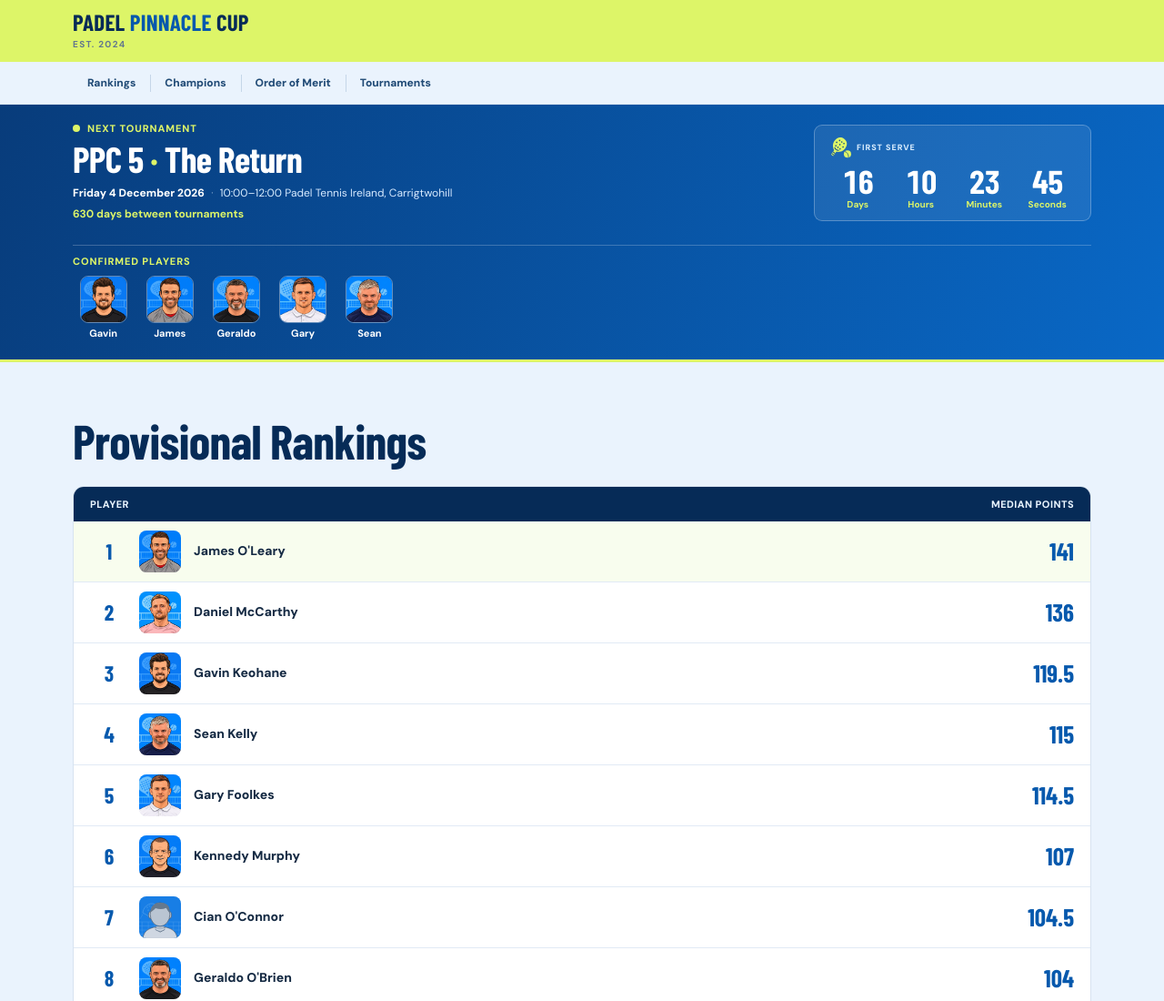
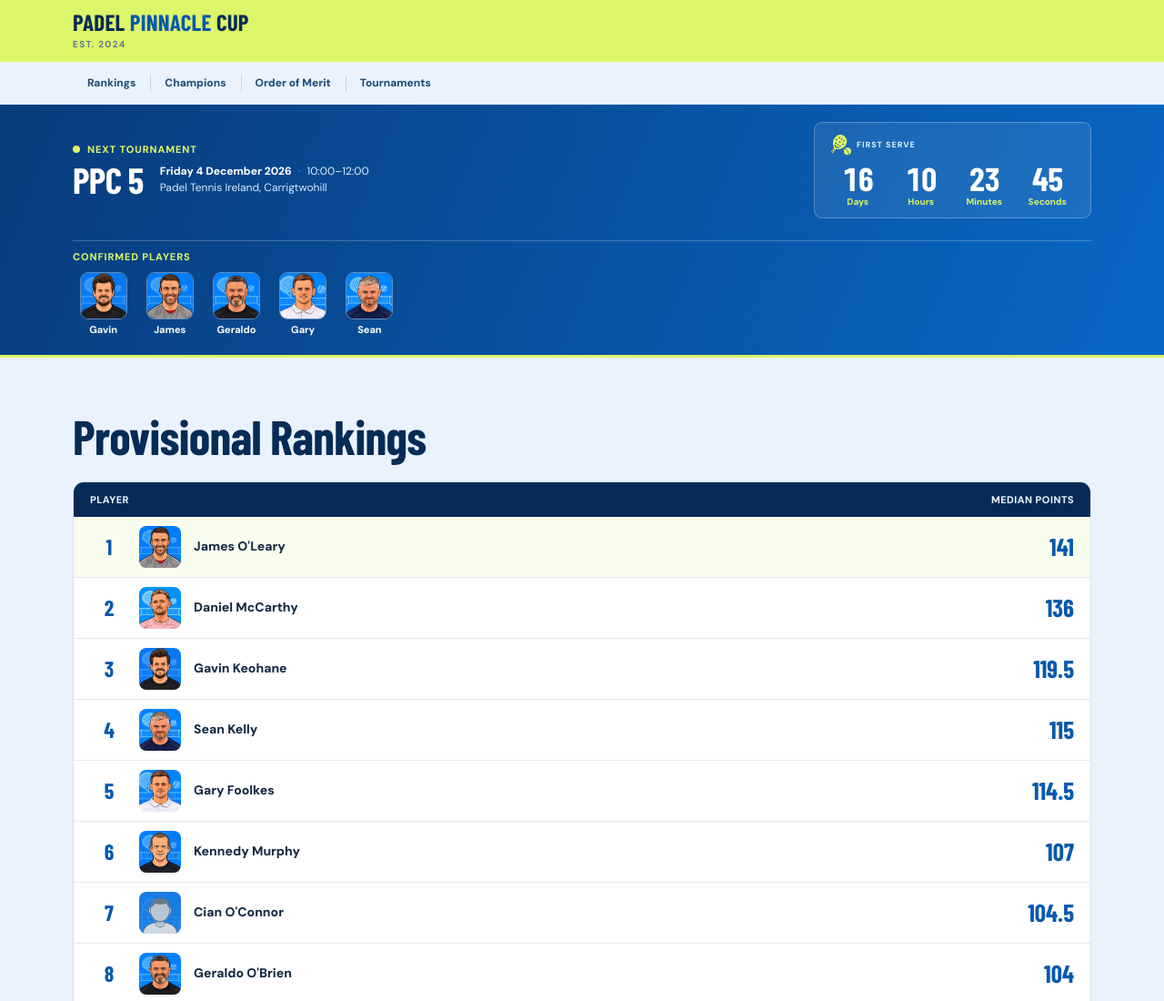
Before and after one commit to gavinkeo/padel, a plain HTML site: page index.html in a window 1280 px wide. Shown: the top 1100 px of the page at 91% size. Drawn offline with nearby package versions, Linux system fonts and the light colour scheme; a web font is replaced by a local one.

Commit message:
Place date and venue beside PPC 5

```diff
--- a/app.js
+++ b/app.js
@@ -50,16 +50,6 @@
     return null;
   };
   let events = [];
-
-  function renderTournamentGap() {
-    const lastDate = events.reduce((latest, event) =>
-      /^\d{4}-\d{2}-\d{2}$/.test(event.date || '') && event.date > latest ? event.date : latest, '');
-    if (!lastDate) return;
-
-    const nextDate = new Date(NEXT_EVENT).toISOString().slice(0, 10);
-    const days = (Date.parse(nextDate) - Date.parse(lastDate)) / 86400000;
-    if (days > 0) $('tournamentGap').textContent = days + ' days between tournaments';
-  }
 
   function countdown() {
     const difference = NEXT_EVENT - Date.now();
@@ -282,12 +272,11 @@
       delegateClicks(event);
     });
     try {
-      const response=await fetch('./data/official-results.json?v=20261117-geraldo-name', {cache:'no-store'});
+      const response=await fetch('./data/official-results.json?v=20261117-event-details', {cache:'no-store'});
       if (!response.ok) throw new Error('HTTP '+response.status);
       const json=await response.json();
       if (!Array.isArray(json.events)) throw new Error('Invalid archive format');
       events=json.events;
-      renderTournamentGap();
       renderHonours();renderMerit();renderArchive();renderPlayers();
     } catch (error) {
       const message='<p class="empty-note">Unable to load tournament records. Please refresh the page.</p>';
--- a/index.html
+++ b/index.html
@@ -11,9 +11,9 @@
   <link rel="preconnect" href="https://fonts.googleapis.com">
   <link rel="preconnect" href="https://fonts.gstatic.com" crossorigin>
   <link href="https://fonts.googleapis.com/css2?family=Barlow+Condensed:wght@600;700;800;900&family=DM+Sans:wght@400;500;600;700;800&display=swap" rel="stylesheet">
-  <link rel="stylesheet" href="./styles.css?v=20261117-geraldo-name">
-  <script defer src="./portraits.js?v=20261117-geraldo-name"></script>
-  <script defer src="./app.js?v=20261117-geraldo-name"></script>
+  <link rel="stylesheet" href="./styles.css?v=20261117-event-details">
+  <script defer src="./portraits.js?v=20261117-event-details"></script>
+  <script defer src="./app.js?v=20261117-event-details"></script>
 </head>
 <body>
 <header class="site-header">
@@ -29,9 +29,10 @@
     <div class="shell next-layout">
       <div class="event-main">
         <span class="eyebrow"><span class="dot"></span> NEXT TOURNAMENT</span>
-        <h1 id="next-heading">PPC 5 <span>·</span> The Return</h1>
-        <p><strong>Friday 4 December 2026</strong> <span class="sep">·</span> 10:00–12:00<br class="event-mobile-break"> <span class="event-venue">Padel Tennis Ireland, Carrigtwohill</span></p>
-        <p id="tournamentGap" class="event-gap"></p>
+        <div class="event-heading">
+          <h1 id="next-heading">PPC 5</h1>
+          <p><strong>Friday 4 December 2026</strong> <span class="sep">·</span> 10:00–12:00<span class="event-venue">Padel Tennis Ireland, Carrigtwohill</span></p>
+        </div>
       </div>
       <div class="event-countdown" aria-label="Countdown to next tournament">
         <span class="countdown-caption"><svg class="serve-icon" viewBox="0 0 36 36" aria-hidden="true">
--- a/styles.css
+++ b/styles.css
@@ -29,7 +29,6 @@ h1,h2,h3{font-family:var(--heading);letter-spacing:-.012em}
 .eyebrow.dark{color:var(--blue)}
 .dot{width:8px;height:8px;border-radius:50%;background:var(--yellow)}
 .event-main h1{font:900 clamp(40px,5vw,65px)/1 var(--heading);margin:11px 0 12px;letter-spacing:-.015em}
-.event-main h1 span{color:var(--yellow)}
 .event-main p{color:#dbeeff;line-height:1.65;font-size:12px;margin:0;max-width:530px}
 .sep{opacity:.55;margin:0 4px}
 .event-countdown{background:#ffffff15;border:1px solid #ffffff43;padding:17px 21px 18px;border-radius:12px;max-width:390px;width:100%;justify-self:end}
@@ -255,10 +254,8 @@ h1,h2,h3{font-family:var(--heading);letter-spacing:-.012em}
 .next-layout{grid-template-columns:minmax(0,1fr) 305px;gap:24px;padding-block:19px}
 .event-main h1{font-size:clamp(30px,3.1vw,43px);line-height:1.02;margin:6px 0 8px}
 .event-main p{font-size:12px;line-height:1.55;max-width:none}
-.event-main .event-gap:not(:empty){margin-top:5px;color:var(--yellow);font-weight:700}
 .event-main p strong{font-weight:800;color:#fff}
-.event-venue{color:#d7eaff}
-.event-mobile-break{display:none}
+.event-venue{display:block;color:#d7eaff}
 .event-countdown{padding:11px 15px;border-radius:9px;max-width:305px}
 .countdown-caption{display:flex;align-items:center;gap:5px;font-size:9px;letter-spacing:.11em;margin:0 0 6px}
 .serve-icon{width:26px;height:26px;flex:none;color:var(--yellow)}
@@ -270,7 +267,6 @@ h1,h2,h3{font-family:var(--heading);letter-spacing:-.012em}
  .next-layout{grid-template-columns:minmax(0,1fr);gap:12px;padding-block:18px}
  .event-main h1{font-size:38px;margin:7px 0 6px}
  .event-main p{font-size:12px;line-height:1.45}
- .event-venue{display:block;margin-top:2px}
  .event-countdown{max-width:none;display:flex;align-items:center;gap:14px;padding:9px 12px;border-radius:8px}
  .countdown-caption{margin:0;min-width:64px;max-width:64px;line-height:1.3;font-size:9px;text-align:left}
  .countdown{flex:1;gap:3px}
@@ -301,3 +297,6 @@ h1,h2,h3{font-family:var(--heading);letter-spacing:-.012em}
 .confirmed-lineup button:hover span{text-decoration:underline}
 
 img[src*="/players/gary.webp"]{object-view-box:inset(3% 7.5% 12%)}
+
+.event-heading{display:flex;align-items:center;gap:clamp(8px,3vw,18px);margin-top:6px}
+.event-main .event-heading h1{flex:none;margin:0;white-space:nowrap}
```
Also changed, not shown: tests/historical.test.mjs (+3 -4 lines).
